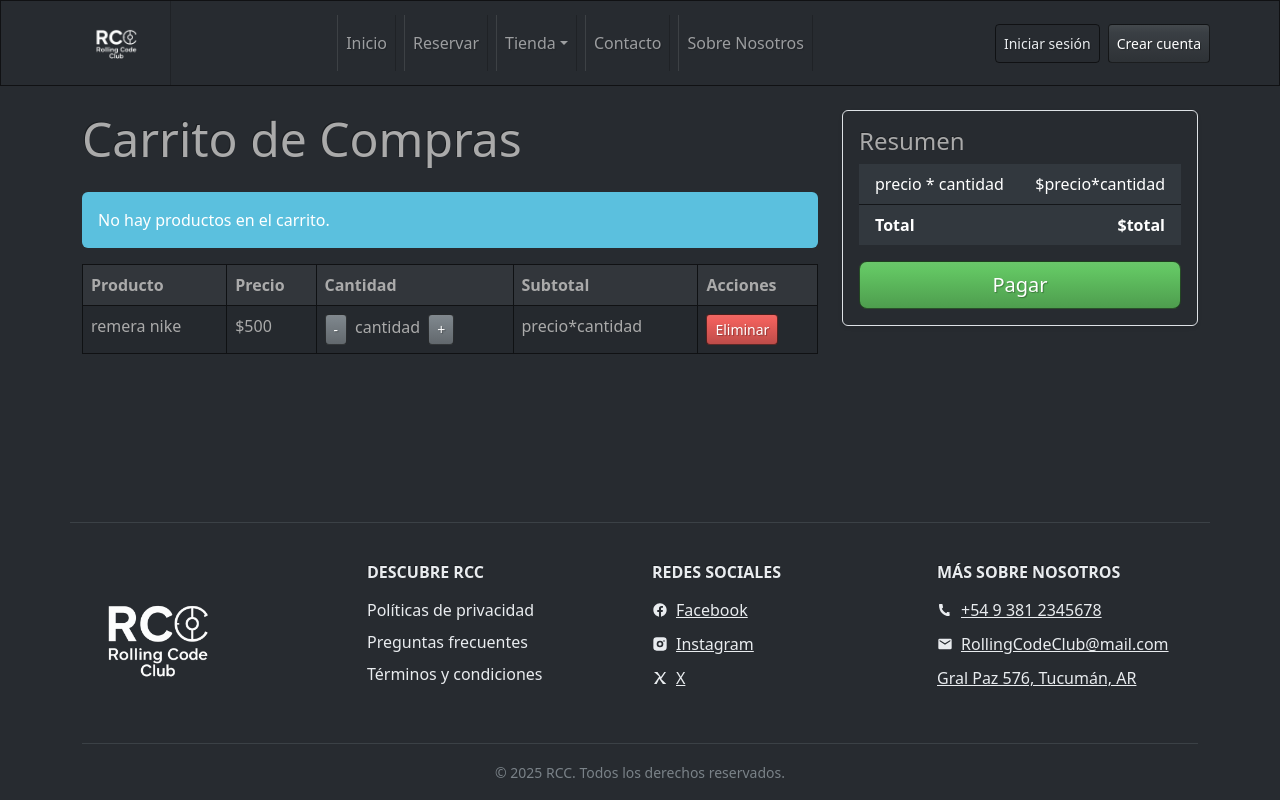
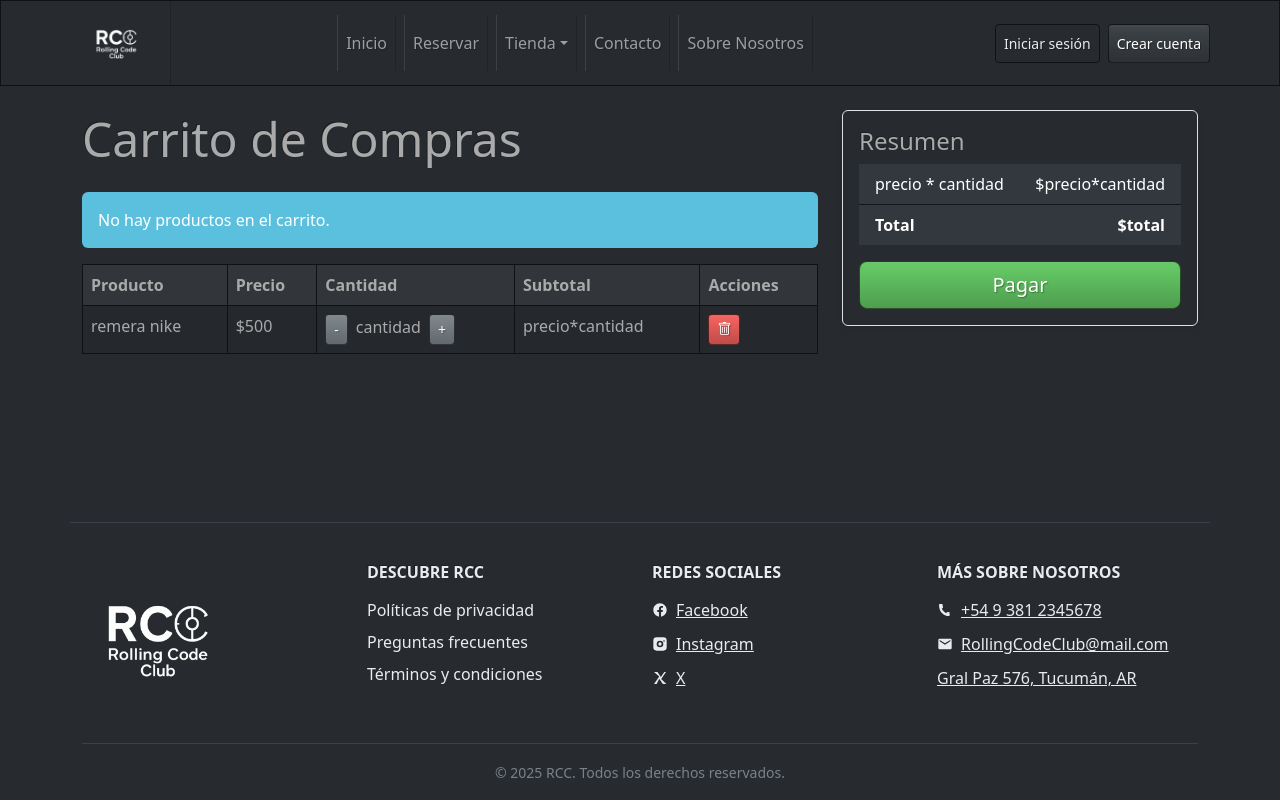
Before and after one commit to ximebarrientos/rollingCodeClub, a React (Vite) app: page / in a window 1280 px wide. Built offline with nearby package versions, Linux system fonts and the light colour scheme.

Commit message:
Agregar icono de eliminar en CarritoCompras y ajustar importaciones en main.jsx

```diff
--- a/src/components/pages/producto/CarritoCompras.jsx
+++ b/src/components/pages/producto/CarritoCompras.jsx
@@ -42,7 +42,7 @@ const CarritoCompras = () => {
                 <td>precio*cantidad</td>
                 <td>
                   <Button size="sm" variant="danger">
-                    Eliminar
+                    <i class="bi bi-trash"></i>
                   </Button>
                 </td>
               </tr>
--- a/src/main.jsx
+++ b/src/main.jsx
@@ -1,8 +1,8 @@
 import { StrictMode } from 'react'
 import { createRoot } from 'react-dom/client'
 import 'bootswatch/dist/slate/bootstrap.min.css'
-import 'bootstrap/dist/js/bootstrap.bundle.min.js'
 import './index.css'
+import 'bootstrap-icons/font/bootstrap-icons.css';
 import App from './App.jsx'
 
 createRoot(document.getElementById('root')).render(
```
